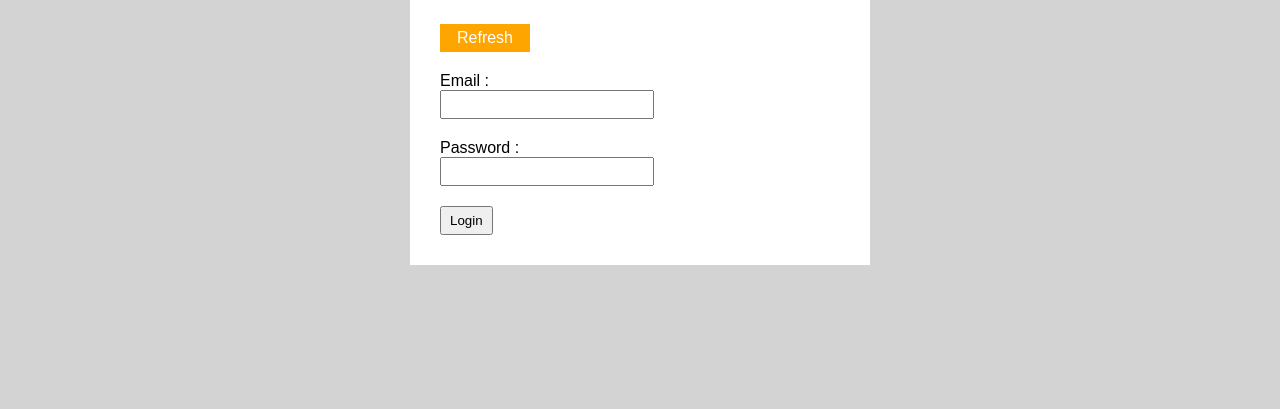
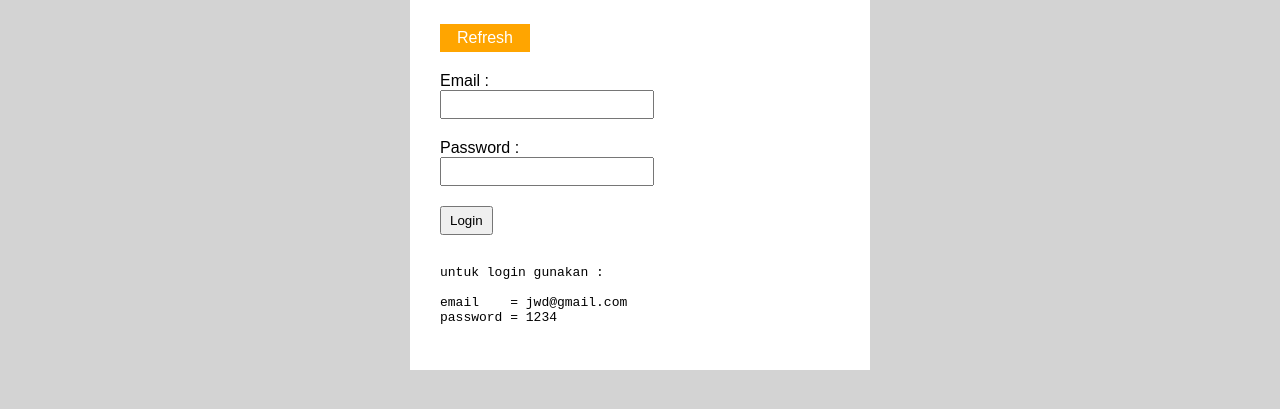
Before and after one commit to Adikaswandi/jwdper7-adi, a plain HTML site: page index.html in a window 1280 px wide. Shown: the part 73-482 px from the top of the page. Drawn offline with Linux system fonts and the light colour scheme.

Commit message:
add deskripsi

```diff
--- a/index.html
+++ b/index.html
@@ -28,6 +28,22 @@
 
         </section>
 
+        <section>
+            <div class="user">
+                <p>
+                    <pre>
+
+
+untuk login gunakan :
+
+email    = jwd@gmail.com
+password = 1234
+                    </pre>
+
+                </p>
+            </div>
+        </section>
+
     </main>
 
 
```
